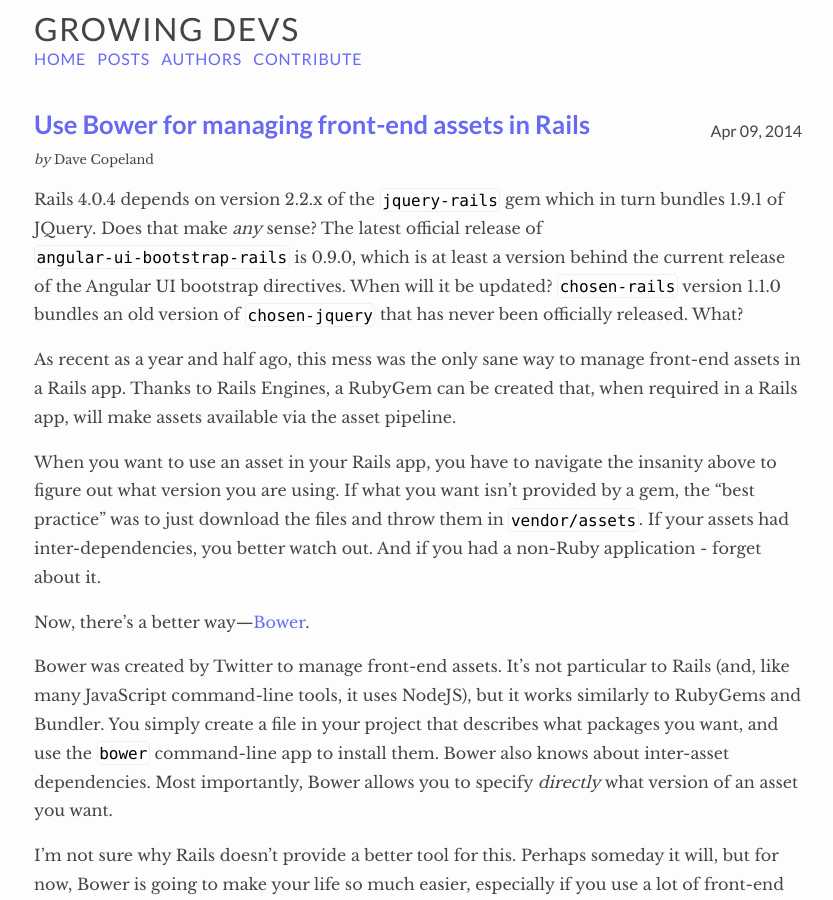
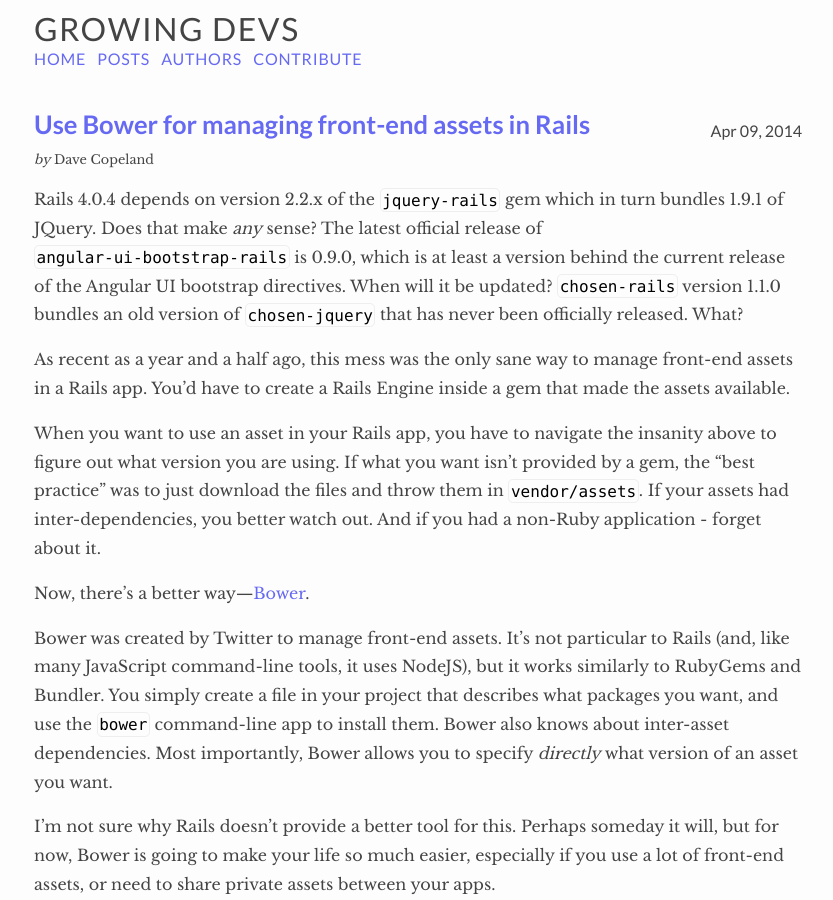
Before and after one commit to growingdevs/growingdevs.github.io, a Jekyll site: the page built from _posts/2014-04-06-stop-using-rubygems-and-start-using-bower.md, in a window 1280 px wide and 900 px high. Shown: the whole window, without its empty margins (222-1055 px from the left). Built offline with Jekyll 4.4.1, drawn with Linux system fonts in a browser that asks for light colours; Markdown is read by kramdown in place of the engine named in the settings.

Commit message:
Reword bit about engines

```diff
--- a/_posts/2014-04-06-stop-using-rubygems-and-start-using-bower.md
+++ b/_posts/2014-04-06-stop-using-rubygems-and-start-using-bower.md
@@ -12,8 +12,7 @@ summary: Rails 4.0.4 depends on version 2.2.x of the <code>jquery-rails</code> g
 
 Rails 4.0.4 depends on version 2.2.x of the `jquery-rails` gem which in turn bundles 1.9.1 of JQuery. Does that make *any* sense?  The latest official release of `angular-ui-bootstrap-rails` is 0.9.0, which is at least a version behind the current release of the Angular UI bootstrap directives.  When will it be updated?  `chosen-rails` version 1.1.0 bundles an old version of `chosen-jquery` that has never been officially released.  What?
 
-As recent as a year and half ago, this mess was the only sane way to manage front-end assets in a Rails app.  Thanks to Rails
-Engines, a RubyGem can be created that, when required in a Rails app, will make assets available via the asset pipeline.
+As recent as a year and a half ago, this mess was the only sane way to manage front-end assets in a Rails app. You'd have to create a Rails Engine inside a gem that made the assets available.
 
 When you want to use an asset in your Rails app, you have to navigate the insanity above to figure out what version you are using.  If what you want isn't provided by a gem, the “best practice” was to just download the files and throw them in `vendor/assets`.  If your assets had inter-dependencies, you better watch out.  And if you had a non-Ruby application - forget about it.
 
```
